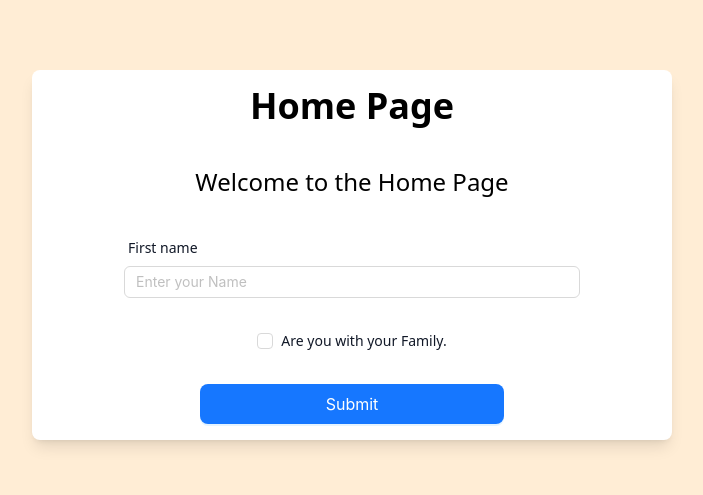
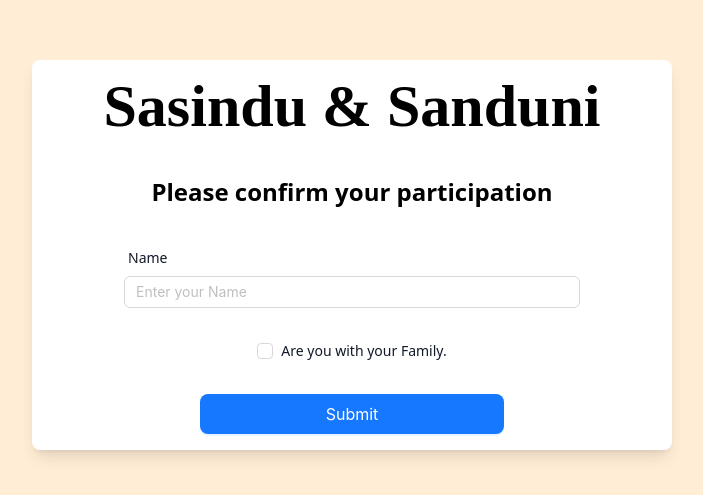
Before and after one commit to SasinduNanayakkara/attendance-client, a React (Create React App) app: page /home in a window 1280 px wide. Shown: the part 145-640 px from the top of the page, without its empty margins (288-991 px from the left). Built offline with nearby package versions, Linux system fonts and the light colour scheme.

Commit message:
finalize integration

```diff
--- a/src/App.js
+++ b/src/App.js
@@ -3,7 +3,7 @@ import PageRoutes from './routes/PageRoutes';
 
 function App() {
   return (
-    <div className="App bg-orange-100">
+    <div>
       <PageRoutes />
     </div>
   );
--- a/src/pages/Home.jsx
+++ b/src/pages/Home.jsx
@@ -2,11 +2,13 @@ import React, { useState } from 'react';
 import { PlusOutlined } from '@ant-design/icons';
 import { Button, Input, Checkbox } from 'antd';
 import { submitForm } from '../api/api.js';
+import { useNavigate } from 'react-router-dom';
 
 function Home() {
   const [showFields, setShowFields] = useState(false);
   const [name, setName] = useState('');
   const [members, setMembers] = useState([]);
+  const navigate = useNavigate();
 
   const handleMemberChange = (index, e) => {
     const value = e.target.value;
@@ -49,8 +51,10 @@ function Home() {
 
     try {
       const response = await submitForm(formData);
-      console.log("Form submitted successfully:", response);
-      alert("Form submitted successfully!");
+      console.log("Form submitted successfully:", response?.data?.name);
+      if (response?.data?.name) {
+        navigate("/invitation", { state: { inviteeName: response.data.name } });
+      }
     } catch (error) {
       console.error("Error submitting form:", error);
       alert("Error submitting form. Please try again.");
@@ -58,17 +62,17 @@ function Home() {
   };
 
   return (
-    <div className="h-screen flex justify-center items-center">
+    <div className="h-screen flex justify-center items-center bg-orange-100">
       <div className="bg-white p-4 shadow-lg rounded-lg xl:w-1/2 md:11/12 flex flex-col justify-center gap-y-10">
         <div>
-          <h1 className="text-4xl font-bold text-center">Home Page</h1>
+          <h1 className="text-6xl font-bold text-center font-wedding">Sasindu & Sanduni</h1>
         </div>
         <div>
-          <p className="text-center text-2xl">Welcome to the Home Page</p>
+          <p className="text-center text-2xl font-bold">Please confirm your participation</p>
           <div className="flex flex-col justify-center items-center xl:w-full gap-8">
             <div className="mt-10 flex flex-col justify-center w-full sm:w-11/12 xl:w-3/4">
               <label htmlFor="first_name" className="block mb-2 text-sm font-medium text-gray-900 text-left ml-1">
-                First name
+                Name
               </label>
               <Input
                 id="first_name"
--- a/src/pages/Invitation.jsx
+++ b/src/pages/Invitation.jsx
@@ -1,6 +1,9 @@
 import React from 'react'
+import { useLocation } from 'react-router-dom';
 
-function Invitation({ inviteeName = "Mr. Nanayakkara and Family" }) {
+function Invitation() {
+  const location = useLocation();
+  const { inviteeName } = location.state || {};
   return (
     <div className="min-h-screen bg-[#fdf6ec] flex items-center justify-center px-4 py-12">
       <div className="max-w-2xl w-full bg-white shadow-xl rounded-2xl p-8 text-center border border-[#f3e7d9]">
--- a/src/routes/PageRoutes.jsx
+++ b/src/routes/PageRoutes.jsx
@@ -2,6 +2,7 @@ import React from 'react'
 import { Route, BrowserRouter as Router, Routes } from 'react-router-dom'
 import Home from '../pages/Home'
 import Landing from '../pages/Landing';
+import Invitation from '../pages/Invitation'
 
 function PageRoutes() {
   return (
@@ -9,6 +10,7 @@ function PageRoutes() {
       <Routes>
         <Route path="/" element={<Landing/>} />
         <Route path="/home" element={<Home />} />
+        <Route path="/invitation" element={<Invitation />} />
       </Routes>
     </Router>
   )
```
